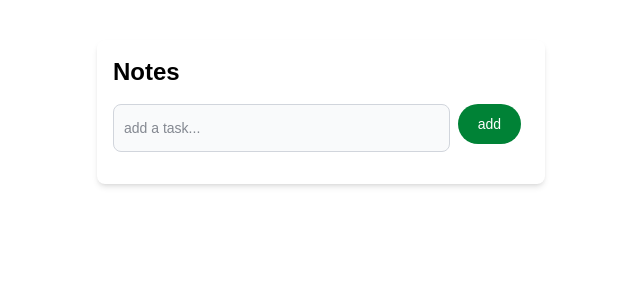
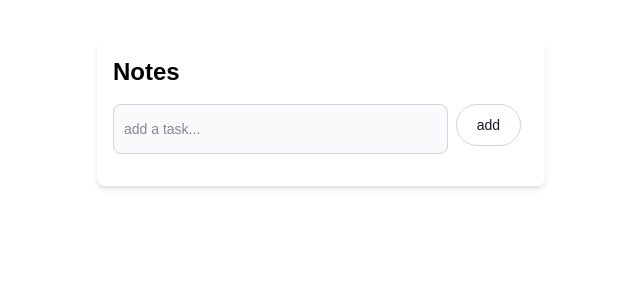
Before and after one commit to ajayjona/app1, a Next.js app: page / in a window 1280 px wide. Shown: the top 300 px of the page, without its empty margins (319-959 px from the left). Built offline with nearby package versions, Linux system fonts and the light colour scheme.

Commit message:
created button component

```diff
--- a/src/app/page.tsx
+++ b/src/app/page.tsx
@@ -6,6 +6,7 @@ interface Todo {
 }
 
 import { useEffect, useState } from "react";
+import AddButton from "@/components/AddButton";
 
 export default function Home() {
   const [todos, setTodos] = useState<Todo[]>([]);
@@ -44,12 +45,7 @@ export default function Home() {
           className="bg-gray-50 border border-gray-300 text-gray-900 text-sm rounded-lg focus:ring-blue-500 focus:border-blue-500 block w-full p-2.5 dark:bg-gray-700 dark:border-gray-600 dark:placeholder-gray-400 dark:text-white dark:focus:ring-blue-500 dark:focus:border-blue-500"
           placeholder="add a task..."
         />
-        <button
-          onClick={addTodo}
-          className="text-white bg-green-700 hover:bg-green-800 focus:outline-none focus:ring-4 focus:ring-green-300 font-medium rounded-full text-sm px-5 py-2.5 text-center me-2 mb-2 dark:bg-green-600 dark:hover:bg-green-700 dark:focus:ring-green-800"
-        >
-          add
-        </button>
+         <AddButton onAdd={addTodo} />
       </div>
       <ul>
         {todos.map((todo) => (
--- /dev/null
+++ b/src/components/AddButton.tsx
@@ -0,0 +1,20 @@
+'use client';
+
+import React from 'react';
+
+interface AddButtonProps {
+  onAdd: () => void;
+}
+
+const AddButton: React.FC<AddButtonProps> = ({ onAdd }) => {
+  return (
+    <button
+      onClick={onAdd}
+      className="text-gray-900 bg-white border border-gray-300 focus:outline-none hover:bg-gray-100 focus:ring-4 focus:ring-gray-100 font-medium rounded-full text-sm px-5 py-2.5 me-2 mb-2 dark:bg-gray-800 dark:text-white dark:border-gray-600 dark:hover:bg-gray-700 dark:hover:border-gray-600 dark:focus:ring-gray-700"
+    >
+      add
+    </button>
+  );
+};
+
+export default AddButton;
```
